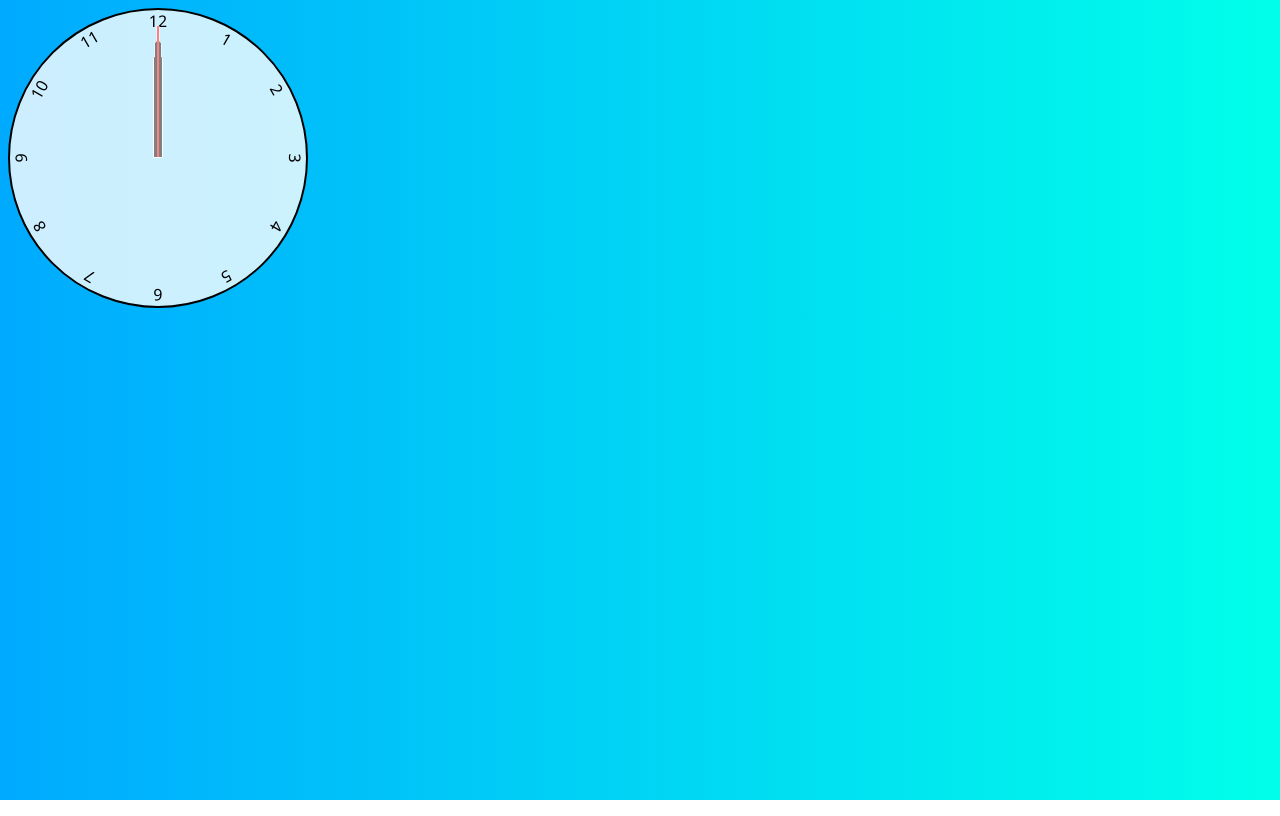
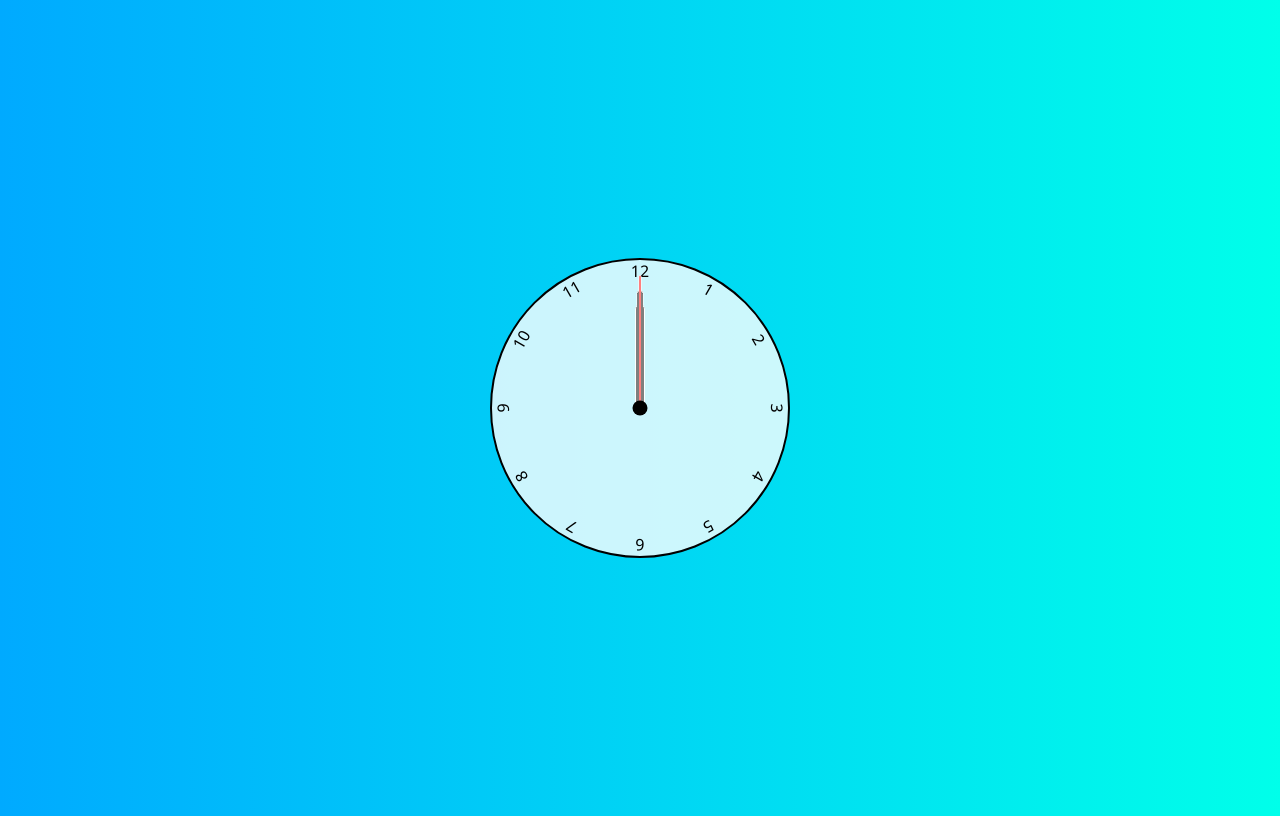
Before and after one commit to Rvp888/Analog-Clock-by-JS, a plain HTML site: page index.html in a window 1280 px wide. Drawn offline with Linux system fonts and the light colour scheme.

Commit message:
modify file

```diff
--- a/styles.css
+++ b/styles.css
@@ -6,6 +6,11 @@
 
 body {
     background: linear-gradient(to right, hsl(200, 100%, 50%), hsl(175, 100%, 50%));
+    display: flex;
+    justify-content: center;
+    align-items: center;
+    min-height: 100vh;
+    overflow: hidden;
 }
 
 .clock {
@@ -74,6 +79,19 @@ body {
     transform: translateX(-50%) rotate(calc(var(--rotation) * 1deg));
 }
 
+.clock::after {
+    content: "";
+    position: absolute;
+    background-color: black;
+    z-index: 2;
+    width: 15px;
+    height: 15px;
+    top: 50%;
+    left: 50%;
+    transform: translate(-50%, -50%);
+    border-radius: 50%;
+}
+
 .clock .hand.second {
     width: 3px;
     height: 45%;
```
